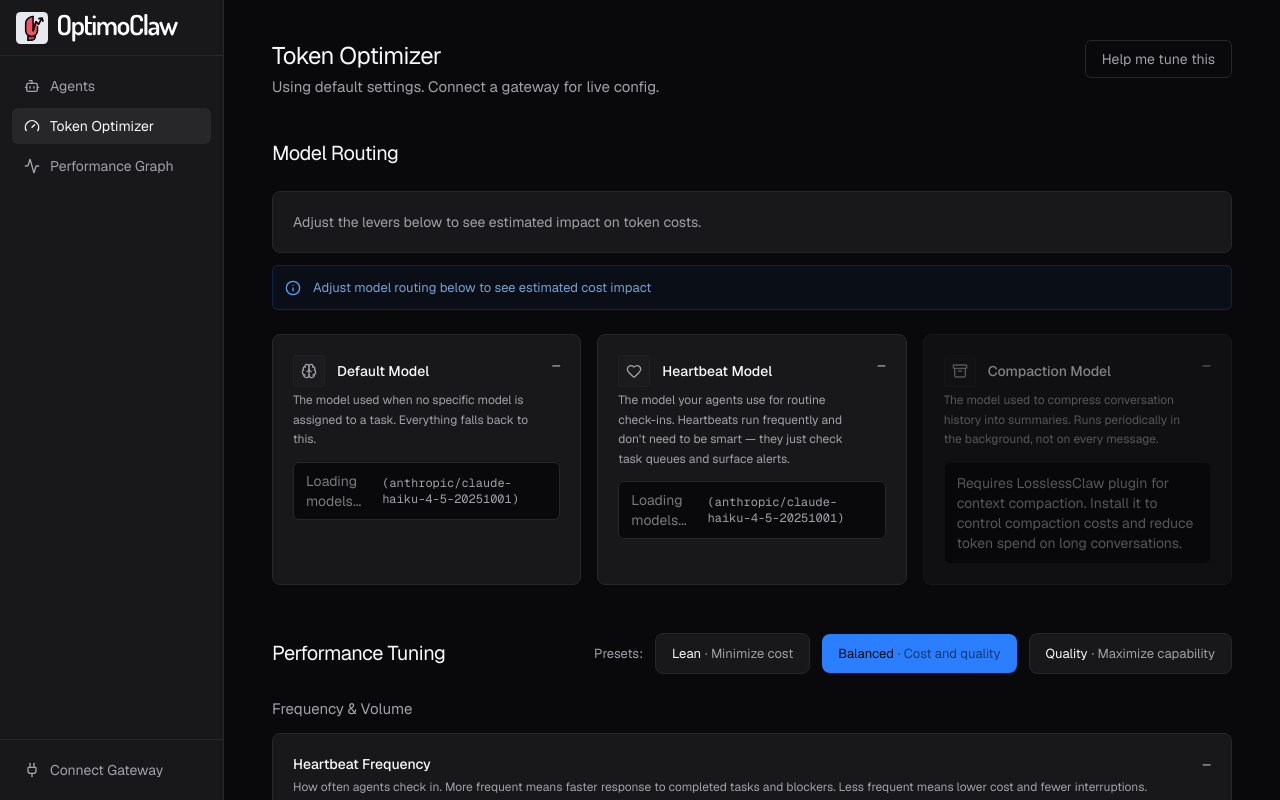
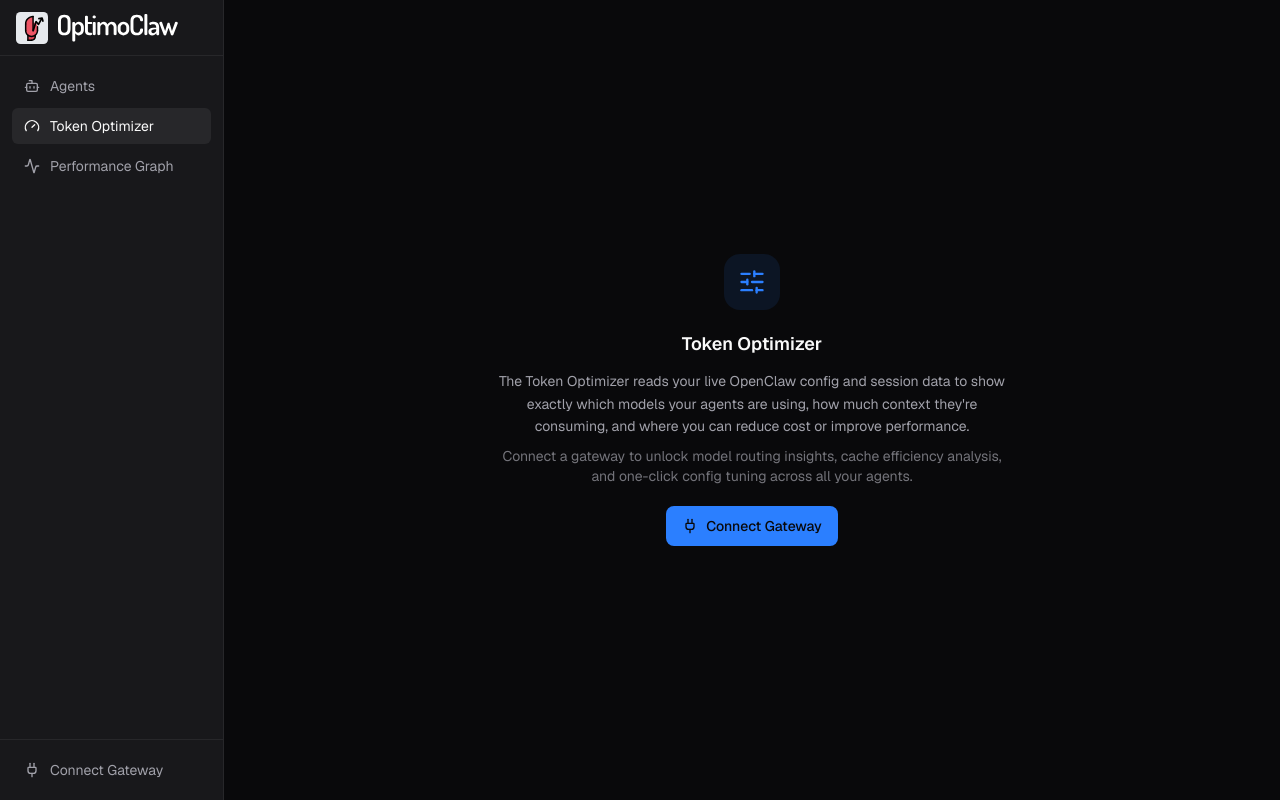
Before and after one commit to Marc4211/optimoclaw, a Next.js app: page /optimizer in a window 1280 px wide. Built offline with nearby package versions, Linux system fonts and the light colour scheme.

Commit message:
Add empty state to Token Optimizer when no gateway connected
Shows what the optimizer does and what value connecting provides,
matching the pattern used on the Agents page.

Co-Authored-By: Claude Opus 4.6 <noreply@anthropic.com>

```diff
--- a/src/app/optimizer/page.tsx
+++ b/src/app/optimizer/page.tsx
@@ -2,6 +2,8 @@
 
 import { Suspense, useState, useMemo, useCallback, useEffect } from "react";
 import { useSearchParams } from "next/navigation";
+import Link from "next/link";
+import { SlidersHorizontal, Plug } from "lucide-react";
 import { LeverValue, ContextLoadOption } from "@/types/optimizer";
 import { OpenClawConfig } from "@/types";
 import {
@@ -579,6 +581,30 @@ function OptimizerPageInner() {
 
   if (!loaded) return null;
 
+  if (!connected) {
+    return (
+      <div className="flex h-full flex-col items-center justify-center p-8 text-center">
+        <div className="mb-5 flex h-14 w-14 items-center justify-center rounded-2xl bg-primary/10">
+          <SlidersHorizontal size={28} className="text-primary" />
+        </div>
+        <h1 className="text-lg font-semibold">Token Optimizer</h1>
+        <p className="mt-3 max-w-lg text-sm leading-relaxed text-muted-foreground">
+          The Token Optimizer reads your live OpenClaw config and session data to show exactly which models your agents are using, how much context they&apos;re consuming, and where you can reduce cost or improve performance.
+        </p>
+        <p className="mt-2 max-w-lg text-sm text-muted-foreground/70">
+          Connect a gateway to unlock model routing insights, cache efficiency analysis, and one-click config tuning across all your agents.
+        </p>
+        <Link
+          href="/connect"
+          className="mt-5 inline-flex items-center gap-2 rounded-lg bg-primary px-4 py-2.5 text-sm font-medium text-primary-foreground transition-colors hover:bg-primary/90"
+        >
+          <Plug size={16} />
+          Connect Gateway
+        </Link>
+      </div>
+    );
+  }
+
   return (
     <div className="px-12 py-10 max-w-7xl mx-auto" data-page="optimizer">
       {/* Header */}
```
